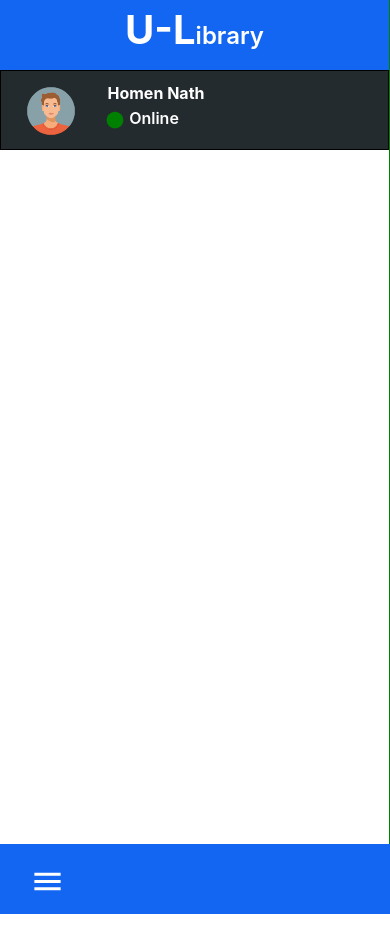
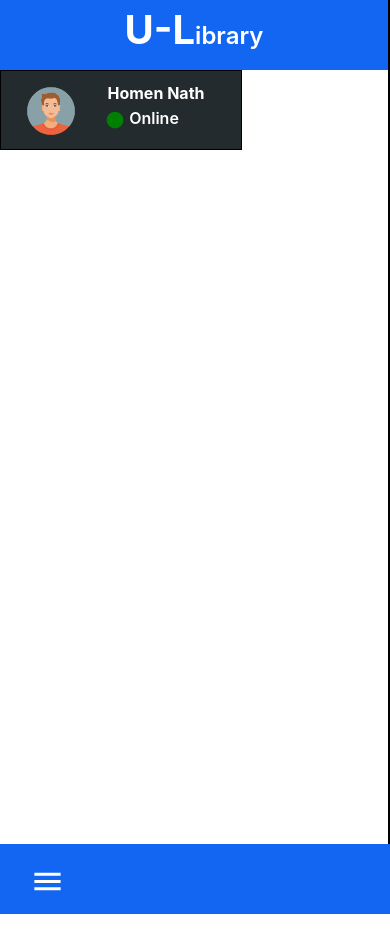
Before and after one commit to homen19/U-Library, a React (Create React App) app: page /adminPanel in a window 390 px wide. Shown: the top 952 px of the page. Built offline with nearby package versions, Linux system fonts and the light colour scheme.

Commit message:
Dashboard side nav starting

```diff
--- a/src/Pages/Dashboard/Dashboard.js
+++ b/src/Pages/Dashboard/Dashboard.js
@@ -9,7 +9,7 @@ export const Dashboard = () => {
             <div className="container-fluid">
                 <div className="row">
                     {/* ---------First column--------- */}
-                    <div className="col-md-2" style={{ height: '100vh', borderRight: '1px solid green' }}>
+                    <div className="col-md-2" style={{ height: '100vh', borderRight: '2px solid black' }}>
                         <div className="row block">
                             {/* -------logo----- */}
                             <div className="col-md-12 leftHead">
@@ -24,9 +24,13 @@ export const Dashboard = () => {
                                 </div>
                                 <div className="name">
                                     <p><b>Homen Nath</b> </p>
-                                    <p className='Online'> <CircleIcon fontSize='small'style={{color:'green'}}/> Online</p>
+                                    <p className='Online'> <CircleIcon fontSize='small' style={{ color: 'green' }} /> Online</p>
                                 </div>
                             </div>
+                            <div className="col handler">
+
+                            </div>
+
                         </div>
                     </div>
                     {/* -------------Second Column-------------- */}
```
